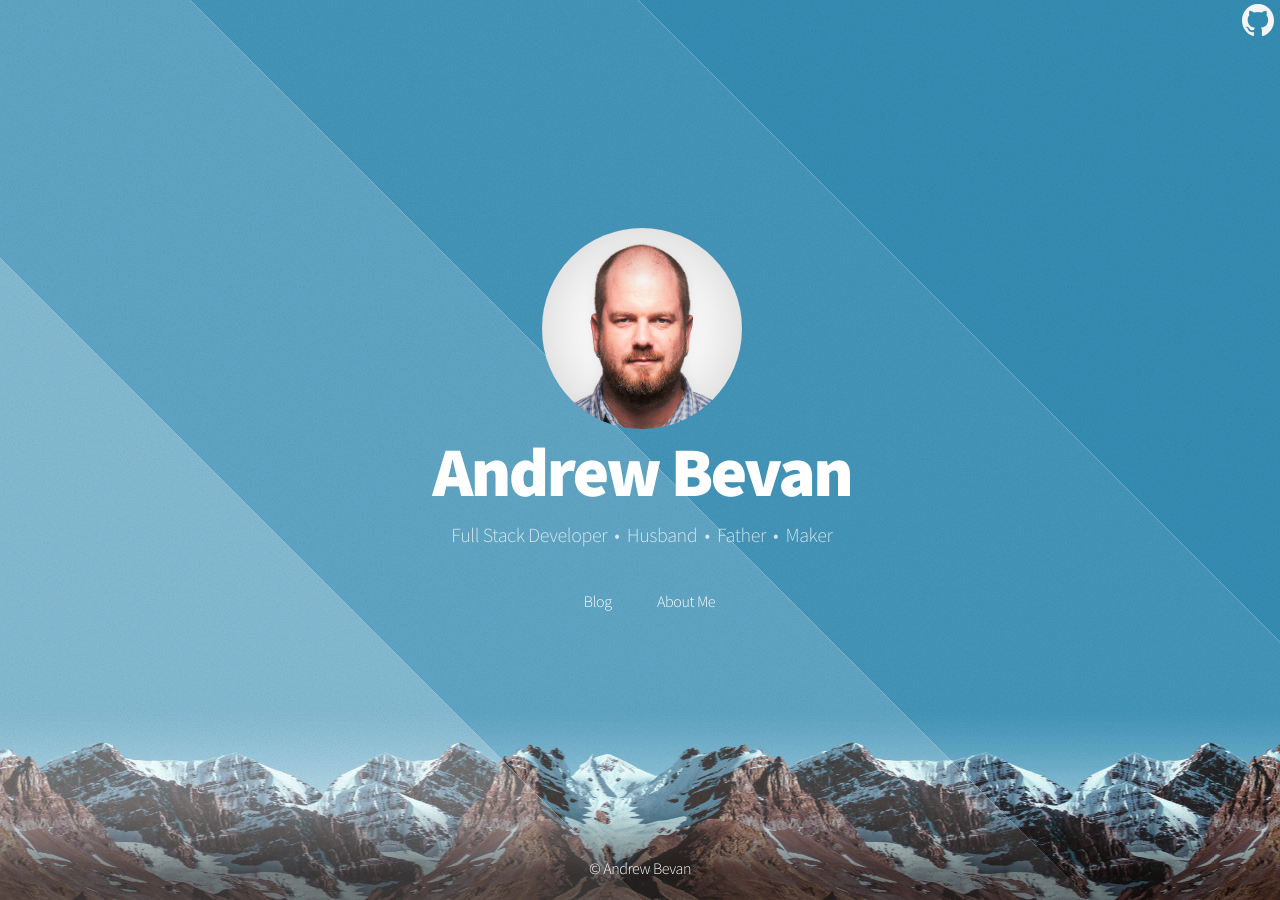
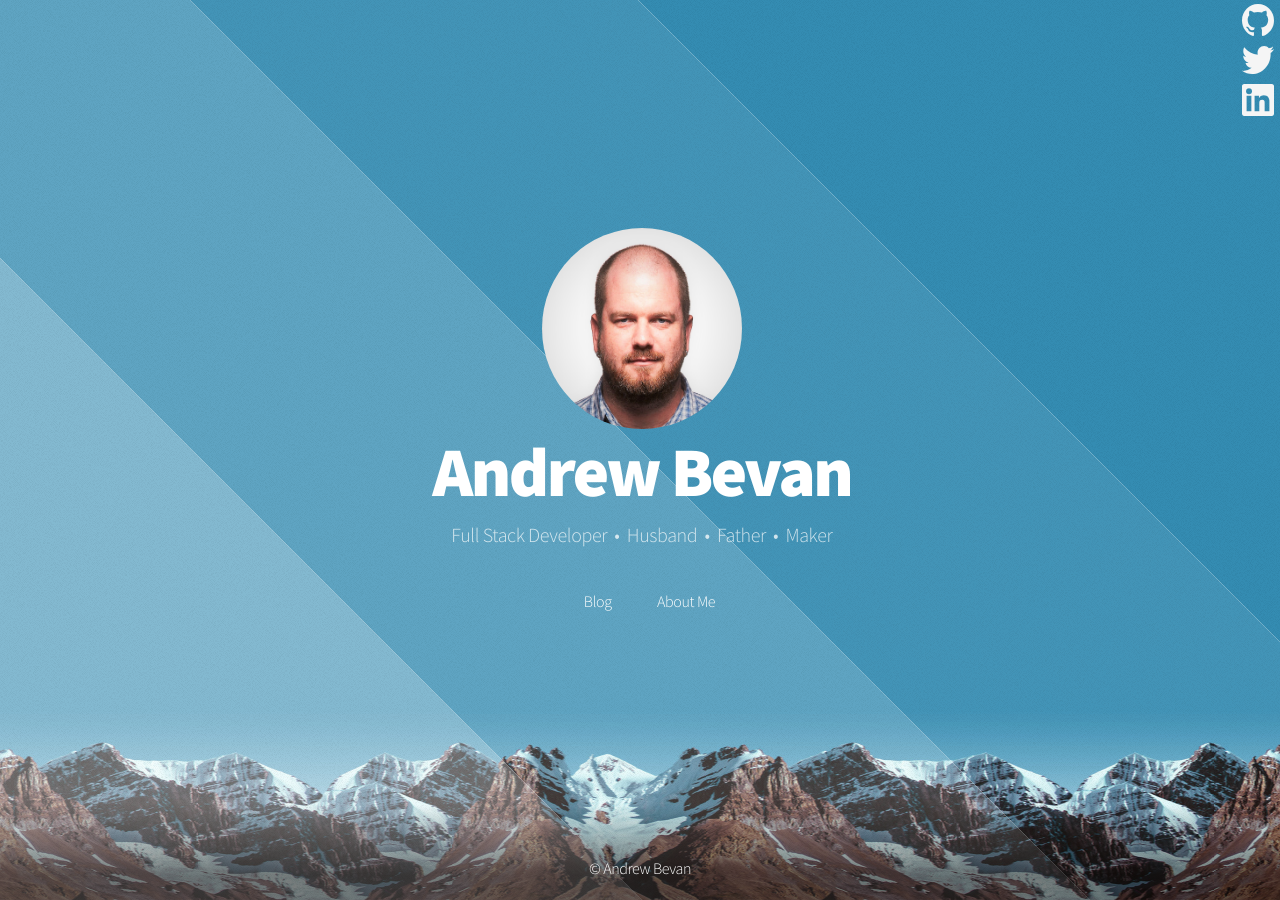
Before and after one commit to bluntspoon/bluntspoon.github.io, a Jekyll site: the page built from index.md, in a window 1280 px wide. Built offline with Jekyll 4.4.1, drawn with Linux system fonts in a browser that asks for light colours.

Commit message:
added more bs

```diff
--- a/_layouts/home.html
+++ b/_layouts/home.html
@@ -192,6 +192,8 @@
   <div id="wrapper">
       <div id="top-right" style="position: absolute; z-index: 999; left: 100%; margin-left: -38px; margin-top: 4px;">
         <bs-social-link network="github" handle="bluntspoon" style="--color:whitesmoke"></bs-social-link>
+        <bs-social-link network="twitter" handle="bluntspoon" style="--color:whitesmoke"></bs-social-link>
+        <bs-social-link network="linkedin" handle="andrew-bevan" style="--color:whitesmoke"></bs-social-link>
     </div>
     <div id="bg"></div>
     <div id="overlay"></div>
```
